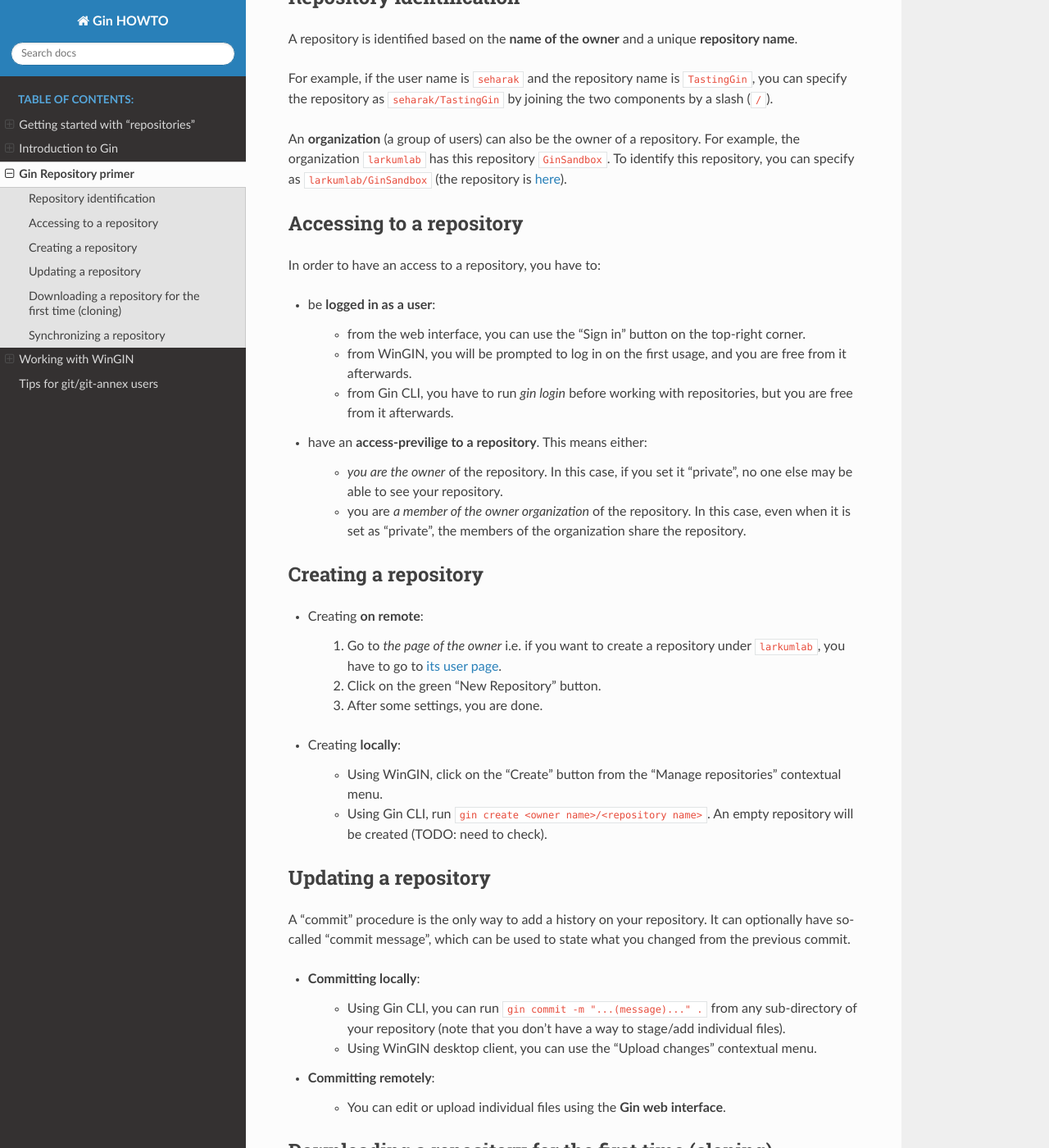
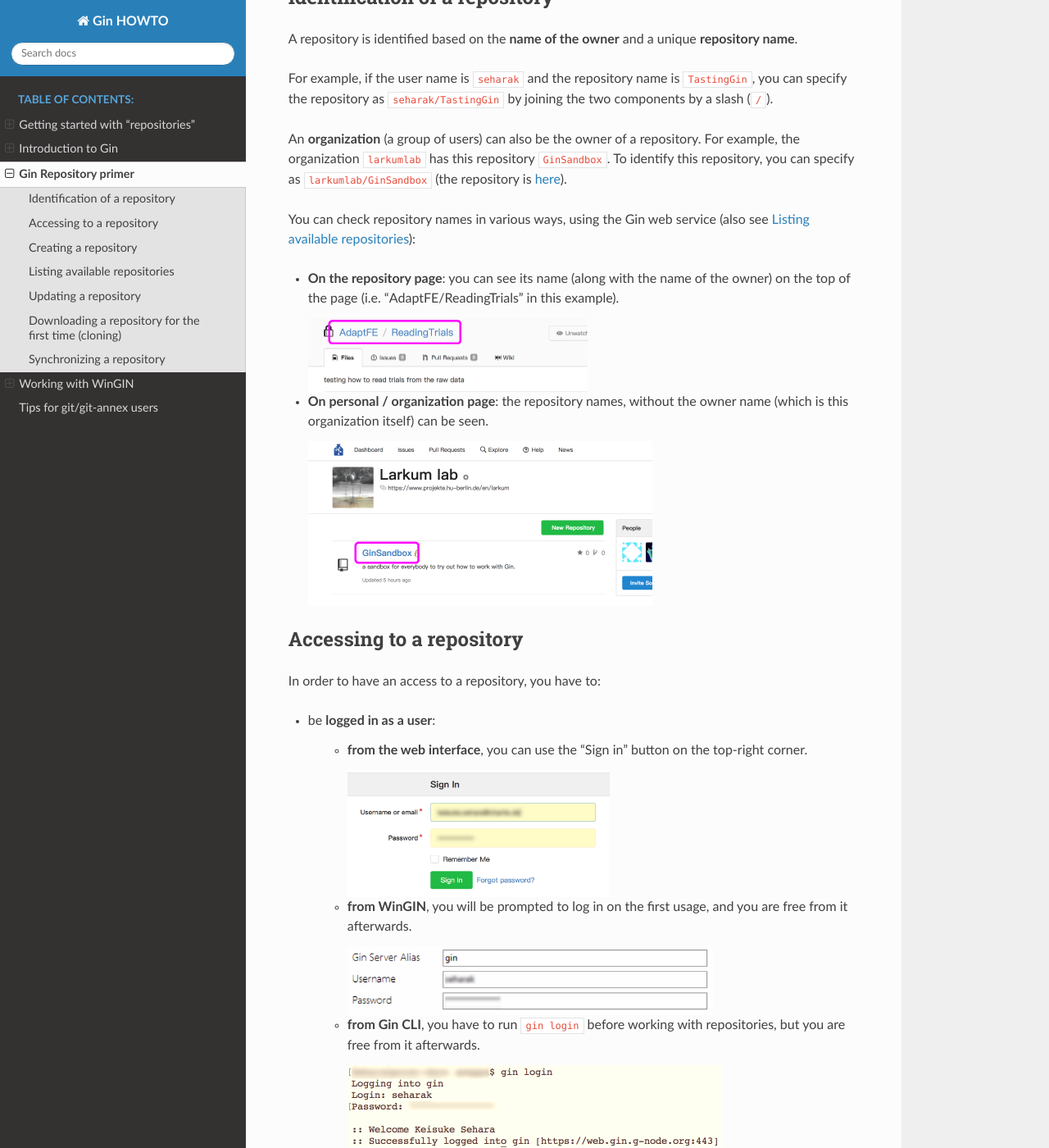
Before and after one commit to gwappa/gin-howto, a Sphinx documentation site: the page built from docs/source/gin-repositories.rst, in a window 1280 px wide and 1400 px high, scrolled down 406 px. Shown: the whole window at 82% size. Built offline with Sphinx 7.4.7 and the Read the Docs theme 2.0.0, drawn with Linux system fonts in a browser that asks for light colours; some of the changed text lies outside the part shown.

Commit message:
add some images

```diff
--- a/docs/source/gin-repositories.rst
+++ b/docs/source/gin-repositories.rst
@@ -13,8 +13,8 @@
    Consult with :ref:`user-interfaces` for more details.
 
 
-Repository identification
---------------------------
+Identification of a repository
+-------------------------------
 
 A repository is identified based on the **name of the owner** and a unique **repository name**.
 
@@ -26,6 +26,23 @@
 To identify this repository, you can specify as ``larkumlab/GinSandbox``
 (the repository is `here <https://gin.g-node.org/larkumlab/GinSandbox>`_).
 
+You can check repository names in various ways, using the Gin web service (also
+see :ref:`listing-repositories`):
+
+- **On the repository page**: you can see its name (along with the name of the owner)
+  on the top of the page (i.e. "AdaptFE/ReadingTrials" in this example).
+
+  .. image:: _static/gin-web-repository-name.png
+     :scale: 25%
+     :alt:   Checking repository name from the repository page on the web.
+
+- **On personal / organization page**: the repository names, without the owner name
+  (which is this organization itself) can be seen.
+
+  .. figure:: _static/gin-web-organization-reponame.png
+     :scale: 25%
+     :alt:   List of repositories on the organization page.
+
 Accessing to a repository
 --------------------------
 
@@ -33,11 +50,26 @@
 
 - be **logged in as a user**:
 
-    - from the web interface, you can use the "Sign in" button on the top-right corner.
-    - from WinGIN, you will be prompted to log in on the first usage, and you are
+    - **from the web interface**, you can use the "Sign in" button on the top-right corner.
+
+      .. image:: _static/gin-web-signin.png
+         :alt: The sign-in page of Gin web interface.
+         :scale: 30%
+
+    - **from WinGIN**, you will be prompted to log in on the first usage, and you are
       free from it afterwards.
-    - from Gin CLI, you have to run `gin login` before working with repositories,
+
+      .. image:: _static/wingin-login.png
+         :alt: The initial log-in prompt on WinGIN.
+         :scale: 60%
+
+    - **from Gin CLI**, you have to run ``gin login`` before working with repositories,
       but you are free from it afterwards.
+
+      .. image:: _static/gin-cli-login.png
+         :alt: ``gin login`` command.
+         :scale: 50%
+
 
 - have an **access-previlige to a repository**. This means either:
 
@@ -62,6 +94,23 @@
     - Using Gin CLI, run ``gin create <owner name>/<repository name>``.
       An empty repository will be created (TODO: need to check).
 
+.. _listing-repositories:
+
+Listing available repositories
+-------------------------------
+
+.. image:: _static/gin-web-repositories.png
+   :alt:   Repository listing on the "dashboard"
+   :scale: 30%
+   :align: center
+
+
+.. image:: _static/gin-cli-repos.png
+   :alt:   Example output of ``gin repos --all``
+   :scale: 45%
+   :align: center
+
+
 
 Updating a repository
 ----------------------
@@ -75,9 +124,19 @@
     - Using Gin CLI, you can run ``gin commit -m "...(message)..." .`` from any
       sub-directory of your repository (note that you don't have a way to stage/add individual files).
     - Using WinGIN desktop client, you can use the "Upload changes" contextual menu.
+
 - **Committing remotely**:
 
     - You can edit or upload individual files using the **Gin web interface**.
+
+      .. figure:: _static/gin-web-buttons.png
+         :scale:    40%
+         :align:    center
+         :figwidth: 82%
+
+         **The "New file" and "Upload file" buttons.**
+         Click on the button on the repository page, and you will be redirected
+         to the corresponding control page.
 
 Downloading a repository for the first time (cloning)
 ------------------------------------------------------
@@ -89,6 +148,15 @@
 - **From the Gin CLI**: run ``gin get <owner name>/<repository name>`` in a directory
   to check out the latest version as a sub-directory.
 - **From WinGIN**: use the "Checkout" button from the "Manage repositories" contextual menu.
+
+.. figure:: _static/gin-web-gincommand.png
+   :scale:    40%
+   :align:    center
+   :figwidth: 95%
+
+   **You can check what command to run by looking at the repository page.**
+   The command ``gin get ...`` shows up on the middle-right on the page.
+   It can be copied to your local clipboard.
 
 Synchronizing a repository
 ---------------------------
```
Also changed, not shown: docs/source/WinGIN.rst (+7 -2 lines), docs/source/gin.rst (+15 -1 lines), docs/source/_static/gin-cli-login.png (added), docs/source/_static/gin-cli-repos.png (added), docs/source/_static/gin-signup.png (added), docs/source/_static/gin-web-buttons.png (added), docs/source/_static/gin-web-controls.png (added), docs/source/_static/gin-web-gincommand.png (added), docs/source/_static/gin-web-organization-reponame.png (added), docs/source/_static/gin-web-organization.png (added), docs/source/_static/gin-web-repositories.png (added), docs/source/_static/gin-web-repository-name.png (added), docs/source/_static/gin-web-repository.png (added), docs/source/_static/gin-web-signin.png (added), 3 more files.
